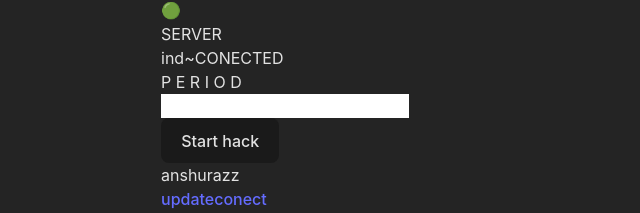
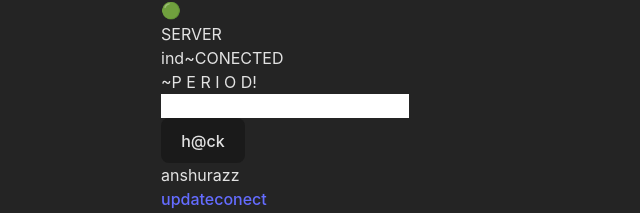
Before and after one commit to eaglefree007/bdg, a React (Vite) app: page / in a window 1280 px wide. Shown: the part 196-409 px from the top of the page, without its empty margins (319-959 px from the left). Built offline with nearby package versions, Linux system fonts and the light colour scheme.

Commit message:
Update App.jsx

```diff
--- a/src/App.jsx
+++ b/src/App.jsx
@@ -64,19 +64,18 @@ function App() {
         </div>
 
         <div className=" flex justify-between items-center font-bold w-auto p-2 mx-auto">
-          <p className="mx-6 text-xl"> SERVER </p>
+          <p className="mx-6 text-xl">SERVER</p>
           {/* <span className="">:</span> */}
-          <p className="border border-pink-50  px-4  rounded-md py-auto py-2 my-2 font-bold bg-green-900">
-ind~CONECTED
+          <p className="border border-pink-50  px-4  rounded-md py-auto py-2 my-2 font-bold bg-green-900">ind~CONECTED
           </p>
         </div>
 
         <div className="w-1/2 mx-auto flex font-bold justify-between items-center mb-4">
-          <p className="">P E R I O D</p>
+          <p className="">~P E R I O D!</p>
           <input
             type="number"
             min="100"
-            maxLength={3}
+            maxLength={4}
             className="w-1/3 p-1 rounded-md border border-white text-black"
             value={period} // Set input value from state
             onChange={handleInputChange} // Call handler on change
@@ -88,7 +87,7 @@ ind~CONECTED
         onClick={changeColor}
         className="flex justify-center items-center mx-auto bg-gray-700 text-white"
       >
-        Start hack
+        h@ck
       </button>
       {/* <div className="hidden sm:block w-1/2 mx-auto">
         <img src={bdg_logo} alt="" className="" />
```
